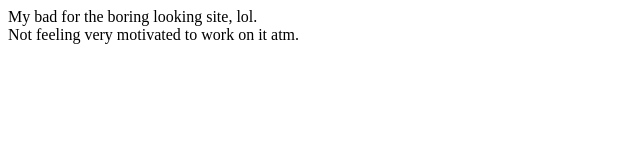
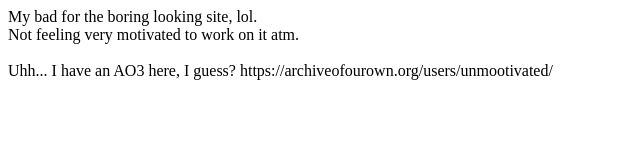
Before and after one commit to unmootivated/unmootivated.github.io, a plain HTML site: page index.html in a window 1280 px wide. Shown: the whole page, without its empty margins (0-640 px from the left). Drawn offline with Linux system fonts and the light colour scheme.

Commit message:
Update index.html

```diff
--- a/index.html
+++ b/index.html
@@ -128,6 +128,8 @@
       My bad for the boring looking site, lol.
       <br>
       Not feeling very motivated to work on it atm.
+      <br><br>
+      Uhh... I have an AO3 here, I guess? https://archiveofourown.org/users/unmootivated/
     </main>
 
     <footer>
```
